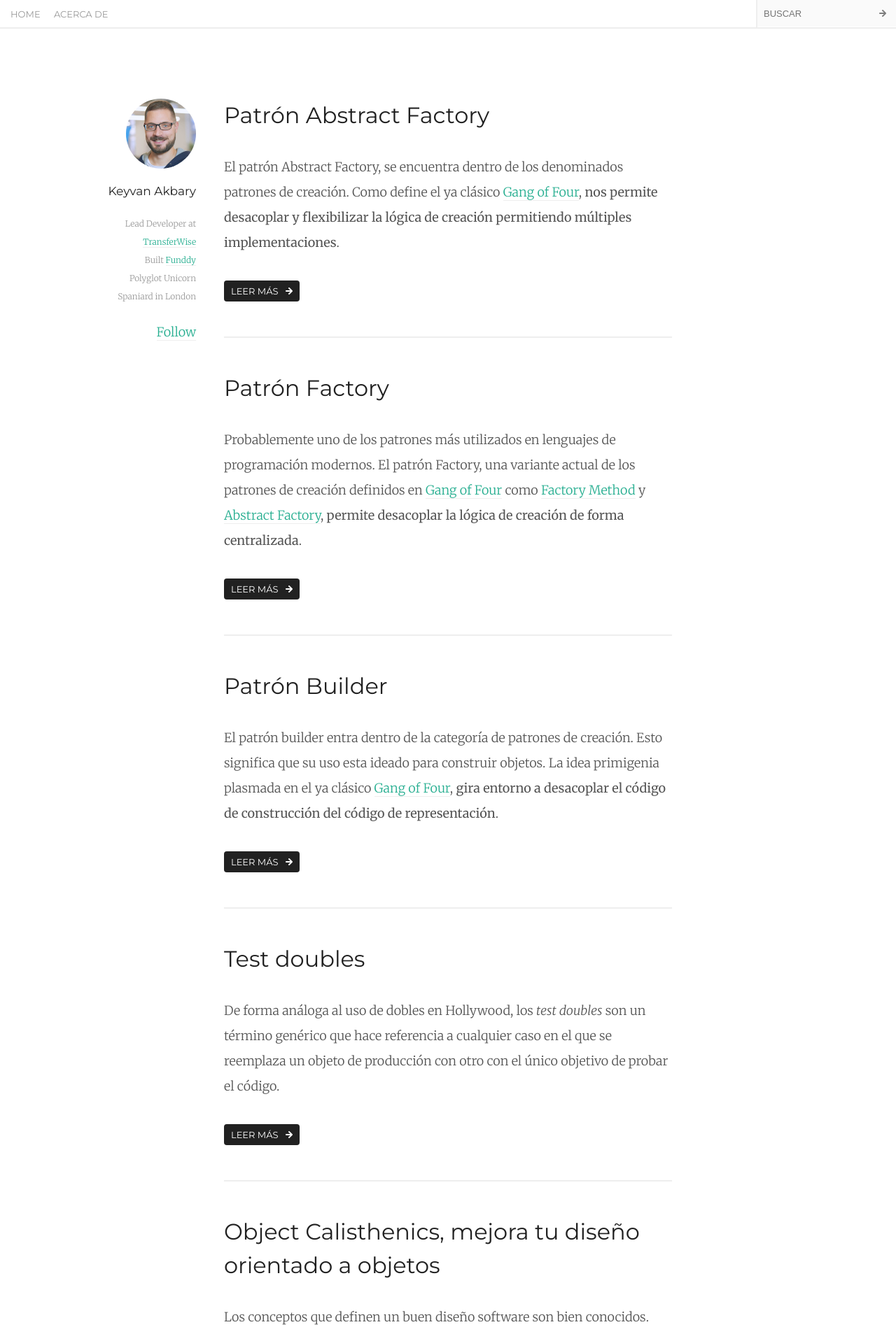
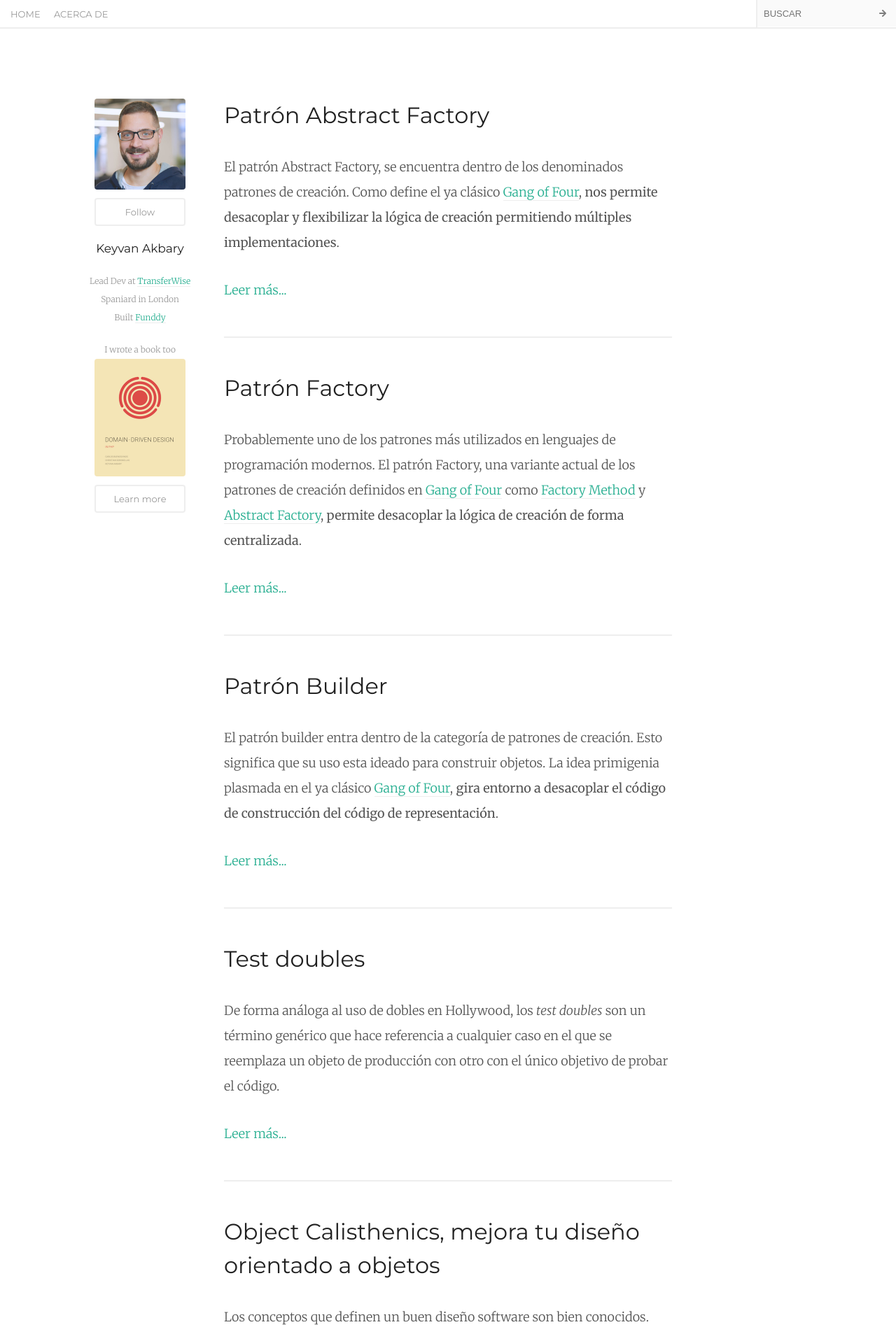
Before and after one commit to keyvanakbary/keyvanakbary.com, a Jekyll site: the page built from index.html, in a window 1280 px wide. Shown: the top 1907 px of the page at 70% size. Built offline with Jekyll 4.4.1, drawn with Linux system fonts in a browser that asks for light colours; nearby versions of some CDN libraries; some of the changed text lies outside the part shown.

Commit message:
Add book to sidebar

```diff
--- a/_layouts/default.html
+++ b/_layouts/default.html
@@ -47,16 +47,19 @@
             </div>
         </div>
 
-        <div id="author" class="rounded">
-            <a class="portrait" href="/">
+        <div id="author">
+            <a class="image-link rounded" href="/">
                 <img src="/assets/images/keyvan.jpg" alt="Keyvan Akbary">
             </a>
+            <a href="https://github.com/keyvanakbary" class="main-button"><i class="icon-github"></i> Follow</a>
             <p class="name">Keyvan Akbary</p>
-            <p class="bio">Lead Developer at <a href="https://transferwise.com/" target="_blank">TransferWise</a><br/>Built <a href="http://www.funddy.com" target="_blank">Funddy</a><br/>Polyglot Unicorn<br/>Spaniard in London</p>
-            <p>
-                <a class="github-button" href="https://github.com/keyvanakbary" data-style="mega" aria-label="Follow @keyvanakbary on GitHub">Follow</a>
-                <script async defer id="github-bjs" src="https://buttons.github.io/buttons.js"></script>
-            </p>
+            <p class="bio">Lead Dev at <a href="https://transferwise.com/" target="_blank">TransferWise</a><br/>Spaniard in London<br/>Built <a href="http://www.funddy.com" target="_blank">Funddy</a></p>
+
+            <p class="bio">I wrote a book too</p>
+            <a class="image-link rounded" href="https://leanpub.com/ddd-in-php">
+              <img src="/assets/images/ddd-in-php.png"/>
+            </a>
+            <a href="https://leanpub.com/ddd-in-php" class="main-button">Learn more</a>
         </div>
 
         <div id="page">
--- a/_layouts/post.html
+++ b/_layouts/post.html
@@ -19,7 +19,7 @@ layout: default
     </div>
 
     <div class="post-data">
-        <a class="button" href="https://github.com/keyvanakbary/keyvanakbary.com/edit/gh-pages/{{ page.path }}">Fork me!</a>
+        ¿Ves algo raro? <a href="https://github.com/keyvanakbary/keyvanakbary.com/edit/gh-pages/{{ page.path }}">¡Editame!</a>
     </div>
 </div>
 
--- a/css/main.css
+++ b/css/main.css
@@ -40,6 +40,28 @@ h1, h2, h3, h4, h5,
     font-weight: 400;
     font-size: 17px;
     line-height: 150%;
+}
+
+.main-button {
+  display: inline-block;
+  width: 130px;
+  font-size: 13px;
+  font-family: Montserrat, 'Helvetica Neue', Helvetica, Arial, sans-serif;
+  border: 2px solid #eee;
+  color: #999;
+  -webkit-border-radius: 4px;
+     -moz-border-radius: 4px;
+       -o-border-radius: 4px;
+          border-radius: 4px;
+  -webkit-transition: none;
+     -moz-transition: none;
+       -o-transition: none;
+          transition: none;
+}
+
+.main-button:hover {
+  border: 2px solid #ddd;
+  color: #212121;
 }
 
 #menu a, #search-form, .button,
@@ -289,7 +311,7 @@ pre {
     width: 160px;
     left: 50%;
     margin: 100px 0 0 -520px;
-    text-align: right;
+    text-align: center;
     position: absolute;
 }
 
@@ -320,18 +342,11 @@ pre {
             transition: opacity .1s ease-out;
 }
 
-#author .portrait img:hover {
+.image-link img:hover {
     opacity: .85;
 }
 
-#author.square .portrait img {
-    -webkit-border-radius: 0px;
-       -moz-border-radius: 0px;
-         -o-border-radius: 0px;
-            border-radius: 0px;
-}
-
-#author.rounded-square .portrait img {
+.rounded img {
     -webkit-border-radius: 4px;
        -moz-border-radius: 4px;
          -o-border-radius: 4px;
@@ -426,6 +441,7 @@ pre {
 .post-data {
     width: 100%;
     margin-top: 25px;
+    color: #999;
 }
 
 .timestamp > span {
@@ -643,6 +659,10 @@ a.tag:after {
 
 }
 
+.image-link img {
+  width: 130px;
+}
+
 @media only screen and (max-width: 640px) {
 
     /*--RESET--*/
@@ -667,10 +687,7 @@ a.tag:after {
 
     /*--AUTHOR--*/
 
-    #author .portrait img {
-        height: 80px;
-        width: 80px;
-    }
+
 
 
 
--- a/index.html
+++ b/index.html
@@ -18,7 +18,7 @@ description: Co-Founder of Funddy. Software Journeyman and Aspiring Craftsman.
         </div>
 
         <div class="post-data">
-            <a class="timestamp button" href="{{ post.url }}">Leer más<span class="arrow right"></span></a>
+            <a href="{{ post.url }}">Leer más...</a>
         </div>
     </div>
 {% endfor %}
```
Also changed, not shown: assets/images/ddd-in-php.png (added).
